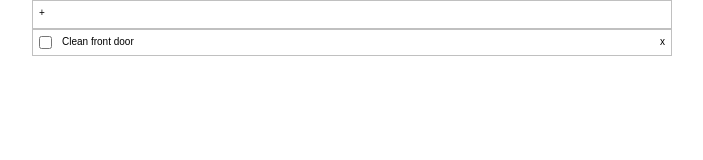
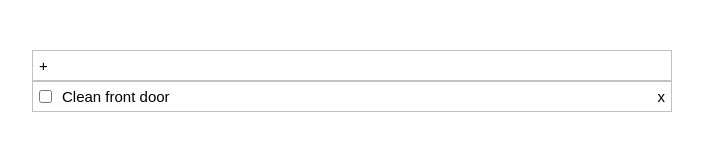
Before and after one commit to Team-Bros/To-Do-list, a plain HTML site: page pages/todo-list/todo-list.html in a window 1280 px wide. Shown: the whole page, without its empty margins (288-991 px from the left). Drawn offline with Linux system fonts and the light colour scheme; files whose address does not match are found by name.

Commit message:
fixed font size

```diff
--- a/pages/todo-list/style.css
+++ b/pages/todo-list/style.css
@@ -2,6 +2,8 @@
 .todo-container {
   width: 50%;
   margin: 0 auto;
+  font-size: 1.5rem;
+  margin-top: 50px;
 }
 
 .add-input-group {
```
